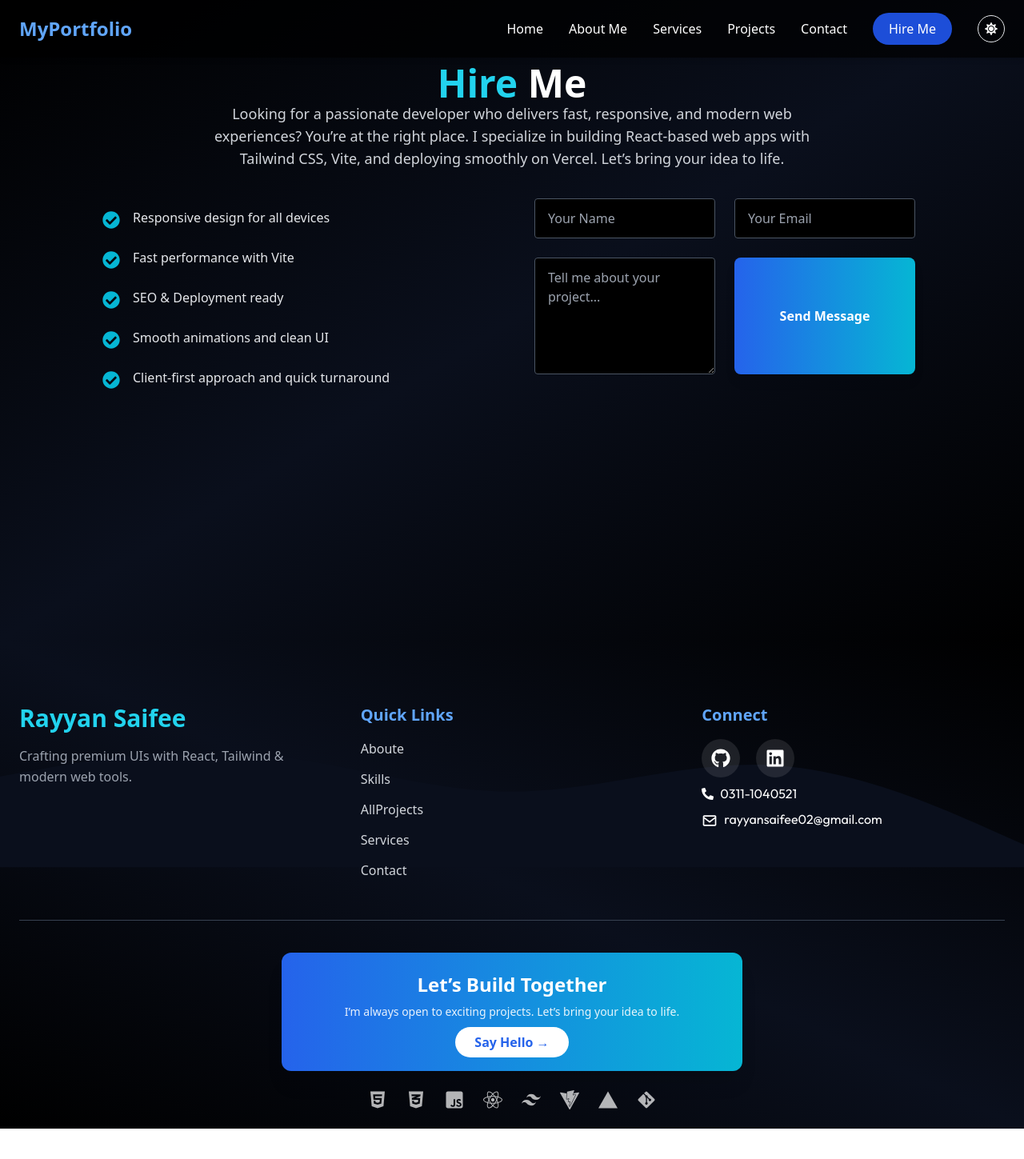
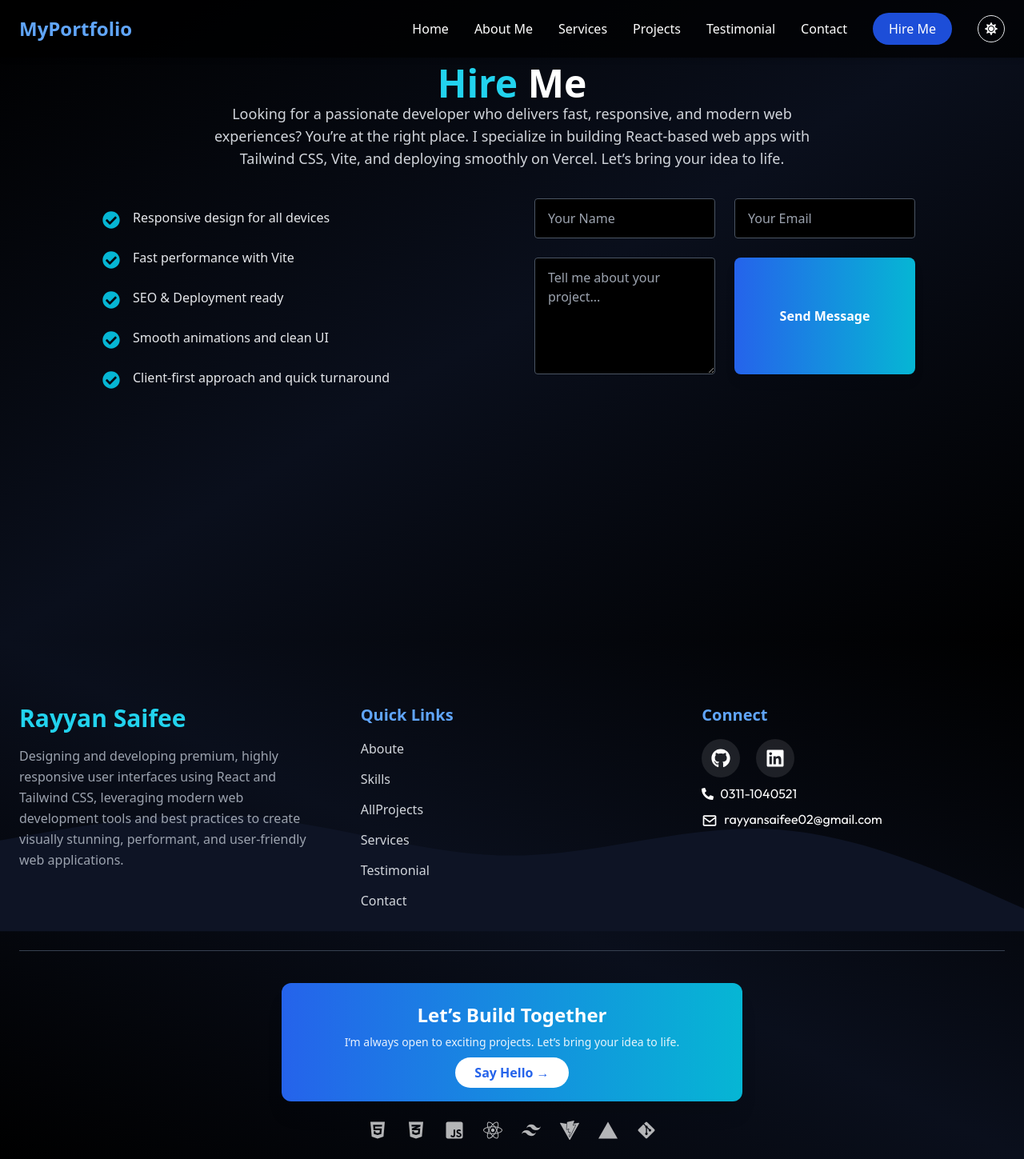
Before and after one commit to Rayyan-saif/Rayyan-resume, a React (Vite) app: page /HireMe in a window 1280 px wide. Shown: the whole page at 80% size. Before the commit the page ends 1411 px from the top, so only its background shows below. Built offline with nearby package versions, Linux system fonts and the light colour scheme.

Commit message:
Updated website design / content

```diff
--- a/src/App.jsx
+++ b/src/App.jsx
@@ -13,6 +13,7 @@ import Footer from "./components/Footer";
 import HireMe from "./components/HireMe";
 import DarkModeToggle from "./components/DarkModeToggle";
 import AllProjects from "./components/AllProjects";
+import Testimonial from "./components/Testimonial";
 
 function App() {
 
@@ -27,6 +28,7 @@ function App() {
       <Route path="/Aboute" element={<Aboute />} />
       <Route path="/Skills" element={<Skills />} />
       <Route path="/Projects" element={<Projects />} />
+      <Route path="/Testimonial" element={<Testimonial />} />
       <Route path="/AllProjects" element={<AllProjects/>} />
       <Route path="/contact" element={<Contact />} />
       <Route path="/thank-you" element={<ThankYou />} />
--- a/src/components/Footer.jsx
+++ b/src/components/Footer.jsx
@@ -35,11 +35,11 @@ const Footer = () => {
     <footer className="relative bg-gradient-to-tr from-black via-[#0a0f1c] to-black text-white pt-20 pb-6 px-6 overflow-hidden">
       {/* SVG wave background */}
       <svg
-        className="absolute top-0 left-0 w-full rotate-180"
+        className="absolute top-20 left-0 w-full rotate-180"
         viewBox="0 0 1440 320"
       >
         <path
-          fill="#0a0f1c"
+          fill="#0e1425"
           fillOpacity="1"
           d="M0,32L60,58.7C120,85,240,139,360,144C480,149,600,107,720,106.7C840,107,960,149,1080,160C1200,171,1320,149,1380,138.7L1440,128V0H0Z"
         ></path>
@@ -51,7 +51,7 @@ const Footer = () => {
         <div className="space-y-4">
           <h1 className="text-3xl font-bold text-cyan-400">Rayyan Saifee</h1>
           <p className="text-gray-400 leading-relaxed">
-            Crafting premium UIs with React, Tailwind & modern web tools.
+            Designing and developing premium, highly responsive user interfaces using React and Tailwind CSS, leveraging modern web development tools and best practices to create visually stunning, performant, and user-friendly web applications.
           </p>
         </div>
 
@@ -59,7 +59,7 @@ const Footer = () => {
         <div>
           <h2 className="text-xl font-semibold mb-4 text-blue-400">Quick Links</h2>
           <ul className="space-y-3 text-gray-300">
-            {["Aboute", "Skills", "AllProjects","Services", "contact"].map((link) => (
+            {["Aboute", "Skills", "AllProjects","Services","Testimonial", "contact"].map((link) => (
               <li key={link}>
                 <a
                   href={`/${link}`}
--- a/src/components/Header.jsx
+++ b/src/components/Header.jsx
@@ -39,6 +39,9 @@ const Header = () => {
       </a>
       <a href="/AllProjects" className={`hover:${darkMode ? "text-blue-300" : "text-blue-500"} transition`}>
         Projects
+      </a>
+      <a href="/Testimonial" className={`hover:${darkMode ? "text-blue-300" : "text-blue-500"} transition`}>
+        Testimonial
       </a>
       <a href="/contact" className={`hover:${darkMode ? "text-blue-300" : "text-blue-500"} transition`}>
         Contact
@@ -97,6 +100,9 @@ const Header = () => {
       <a href="/AllProjects" className={`hover:${darkMode ? "text-blue-300" : "text-blue-500"} transition`}>
         Projects
       </a>
+      <a href="/Testimonial" className={`hover:${darkMode ? "text-blue-300" : "text-blue-500"} transition`}>
+        Testimonial
+      </a>
       <a href="/contact" className={`hover:${darkMode ? "text-blue-300" : "text-blue-500"} transition`}>
         Contact
       </a>
```
